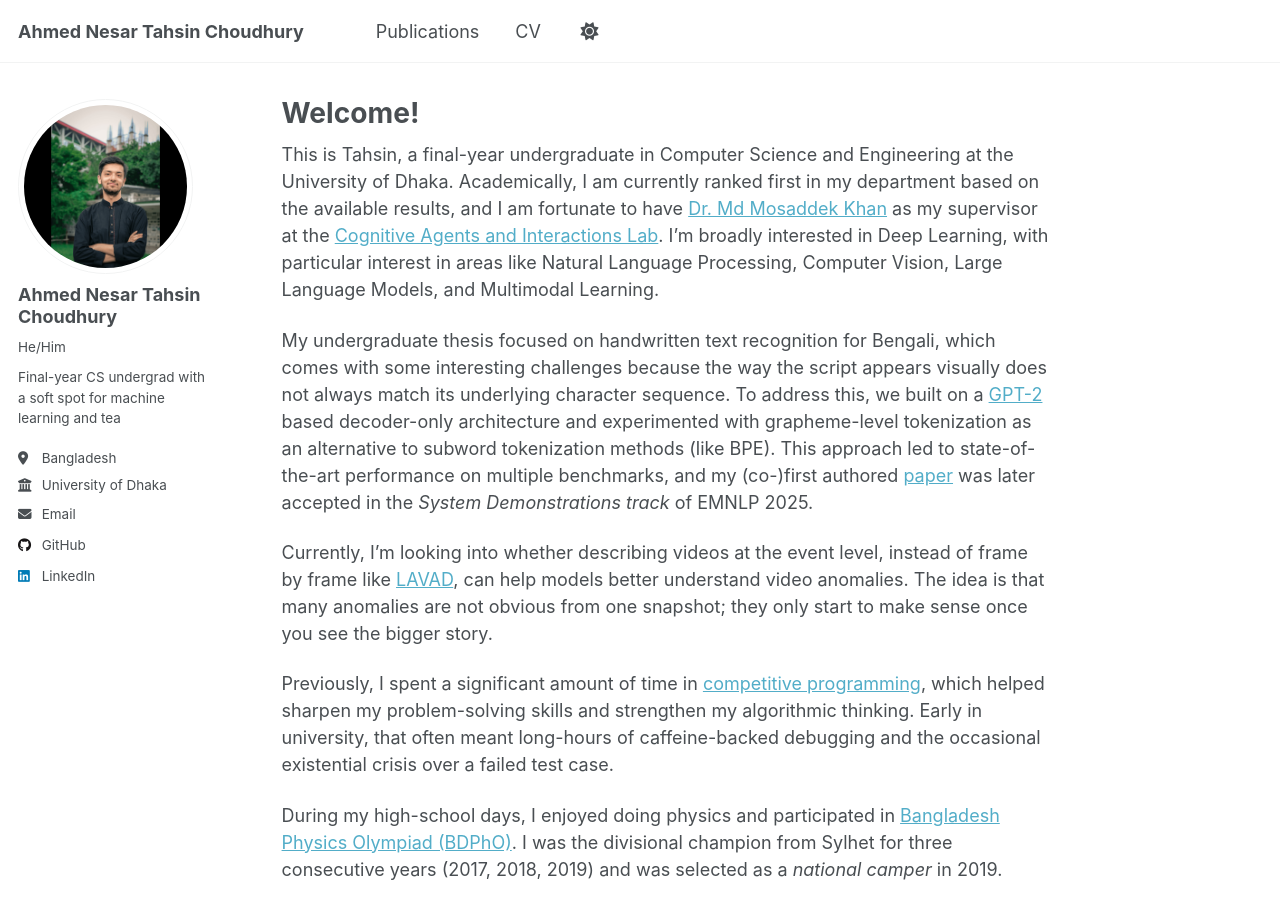
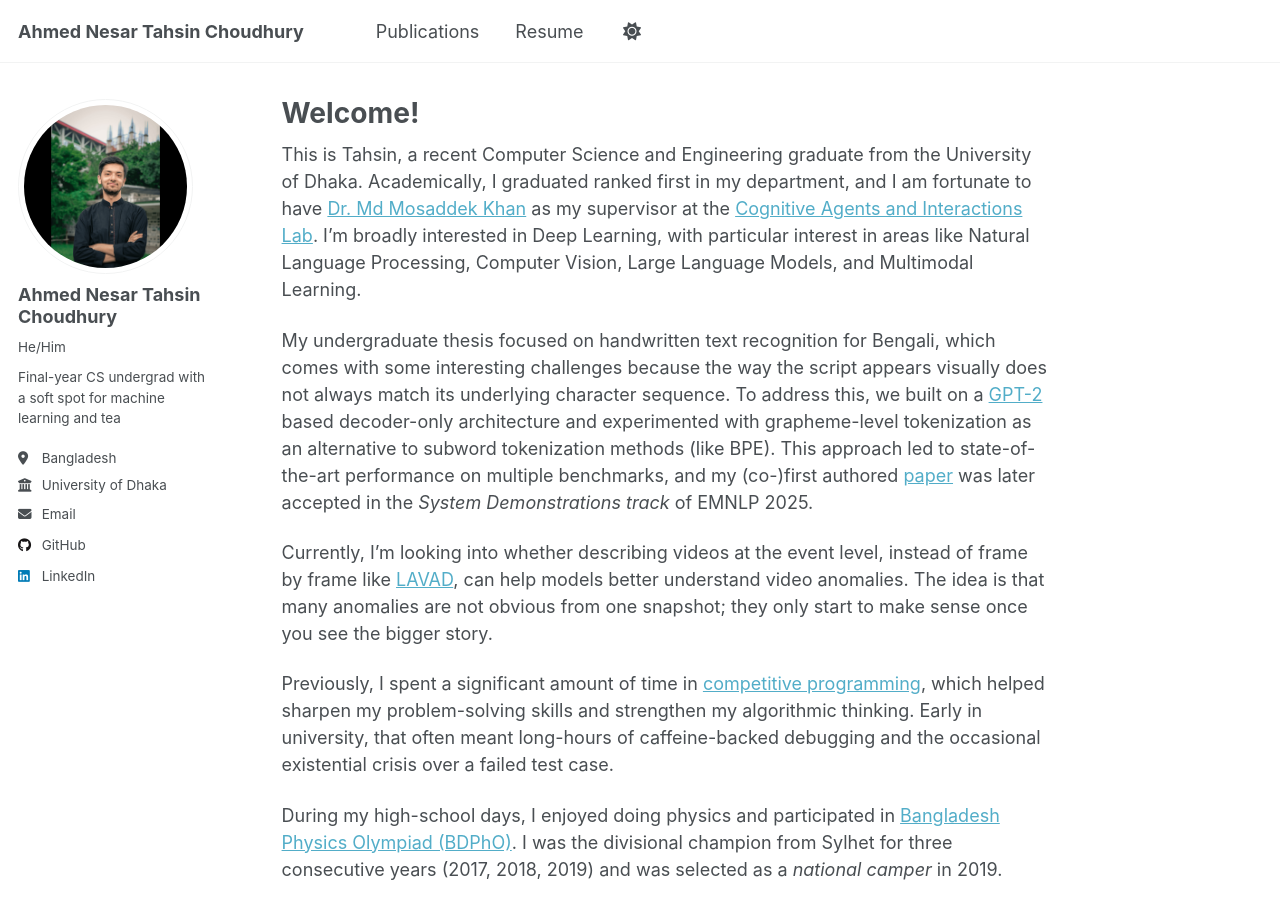
Before and after one commit to tahsinchoudhury/tahsinchoudhury.github.io, a Jekyll site: the page built from _pages/about.md, in a window 1280 px wide and 900 px high. Built offline with Jekyll 4.4.1, drawn with Linux system fonts in a browser that asks for light colours; a script that is not in the unit is left out.

Commit message:
updated bio and resume to include the final result and prof. experience

```diff
--- a/_data/navigation.yml
+++ b/_data/navigation.yml
@@ -23,8 +23,8 @@
   # - title: "Blog Posts"
   #   url: /year-archive/
 
-  - title: "CV"
-    url: /files/cv_tahsin.pdf
+  - title: "Resume"
+    url: /files/resume_tahsin.pdf
 
   # - title: "CV"
   #   url: /cv-json/
--- a/_pages/about.md
+++ b/_pages/about.md
@@ -7,7 +7,7 @@
   - /about.html
 ---
 
-This is Tahsin, a final-year undergraduate in Computer Science and Engineering at the University of Dhaka. Academically, I am currently ranked first in my department based on the available results, and I am fortunate to have [Dr. Md Mosaddek Khan](https://scholar.google.com/citations?user=IIb6f_4AAAAJ&hl=en) as my supervisor at the [Cognitive Agents and Interactions Lab](https://mmkhansajeeb.com/cailresearchgroup.html). I’m broadly interested in Deep Learning, with particular interest in areas like Natural Language Processing, Computer Vision, Large Language Models, and Multimodal Learning.
+This is Tahsin, a recent Computer Science and Engineering graduate from the University of Dhaka. Academically, I graduated ranked first in my department, and I am fortunate to have [Dr. Md Mosaddek Khan](https://scholar.google.com/citations?user=IIb6f_4AAAAJ&hl=en) as my supervisor at the [Cognitive Agents and Interactions Lab](https://mmkhansajeeb.com/cailresearchgroup.html). I’m broadly interested in Deep Learning, with particular interest in areas like Natural Language Processing, Computer Vision, Large Language Models, and Multimodal Learning.
 
 My undergraduate thesis focused on handwritten text recognition for Bengali, which comes with some interesting challenges because the way the script appears visually does not always match its underlying character sequence. To address this, we built on a [GPT-2](https://cdn.openai.com/better-language-models/language_models_are_unsupervised_multitask_learners.pdf) based decoder-only architecture and experimented with grapheme-level tokenization as an alternative to subword tokenization methods (like BPE). This approach led to state-of-the-art performance on multiple benchmarks, and my (co-)first authored [paper](https://aclanthology.org/2025.emnlp-demos.52/) was later accepted in the *System Demonstrations track* of EMNLP 2025.
 
```
Also changed, not shown: 1 other file.
